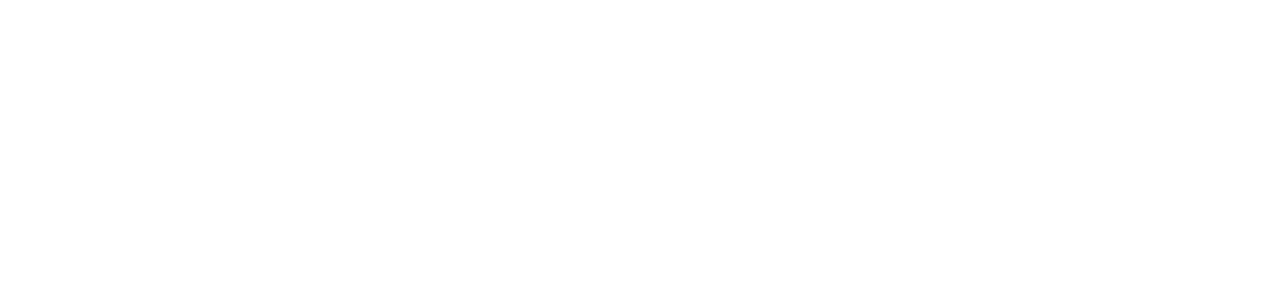
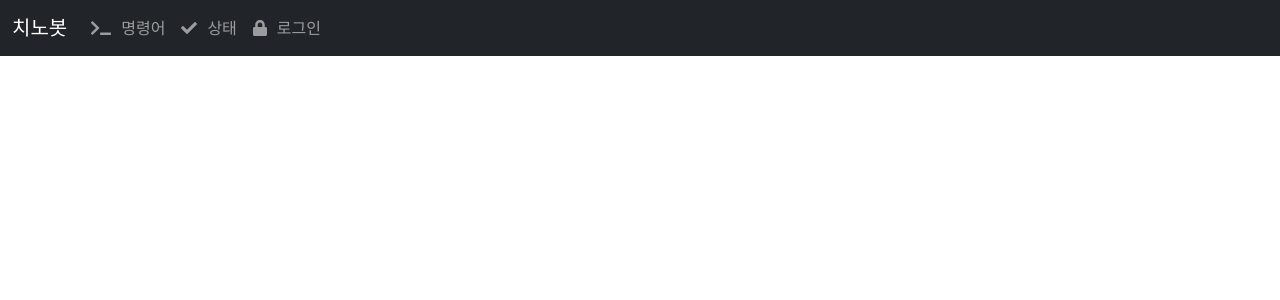
Before and after one commit to pikokr/chino-rewrite-frontend, a React (Create React App) app: page /premium in a window 1280 px wide. Shown: the top 300 px of the page. Built offline with nearby package versions, Linux system fonts and the light colour scheme.

Commit message:
feat: premium route

```diff
--- a/src/App.js
+++ b/src/App.js
@@ -8,6 +8,7 @@
 import InviteCallback from "./views/InviteCallback";
 import DashboardView from "./views/Servers/Dashboard";
 import MusicSettings from "./views/Servers/Dashboard/Music";
+import Premium from "./views/Premium";
 
 function App() {
   return (
@@ -20,6 +21,7 @@
       <Route exact path="/servers" component={Guilds}/>
       <Route exact path="/servers/:id" component={DashboardView}/>
       <Route exact path="/servers/:id/music" component={MusicSettings}/>
+      <Route exact path="/premium" component={Premium}/>
     </Switch>
   );
 }
--- /dev/null
+++ b/src/views/Premium/index.js
@@ -0,0 +1,13 @@
+import React, {Component} from 'react';
+import Layout from "../../components/Layout";
+
+class Premium extends Component {
+    render() {
+        return (
+            <Layout>
+            </Layout>
+        );
+    }
+}
+
+export default Premium;
```
